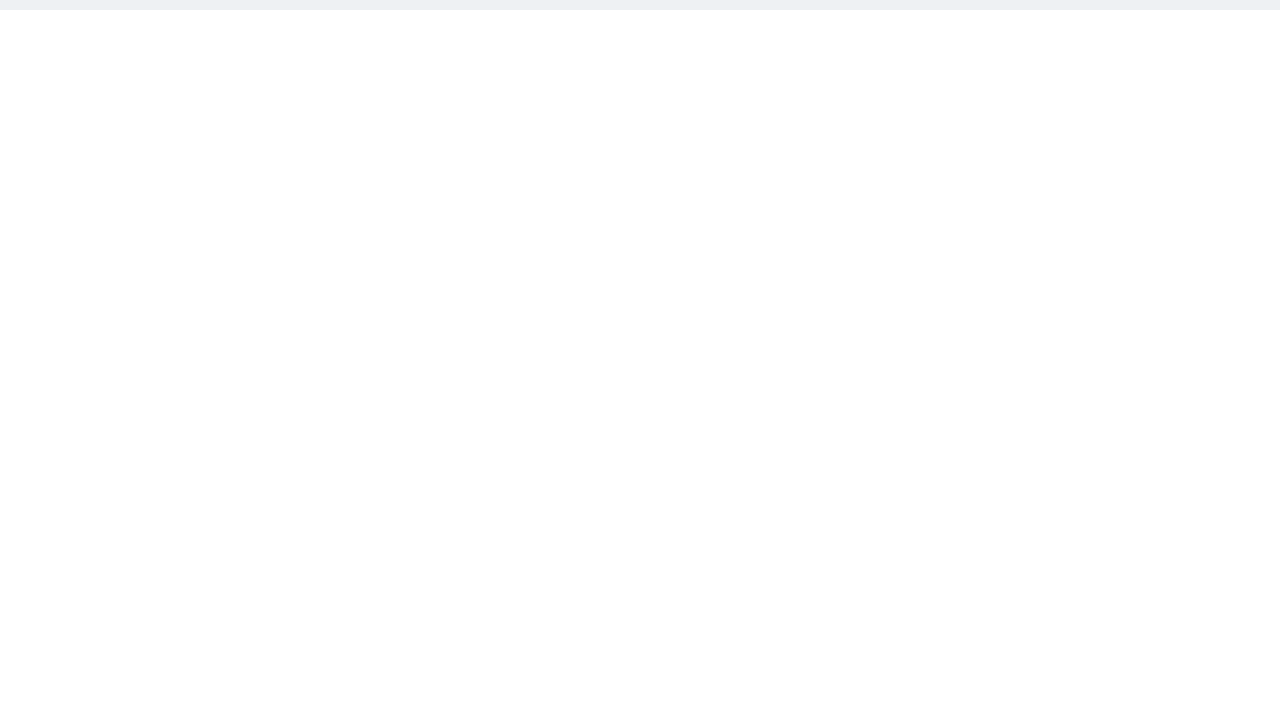
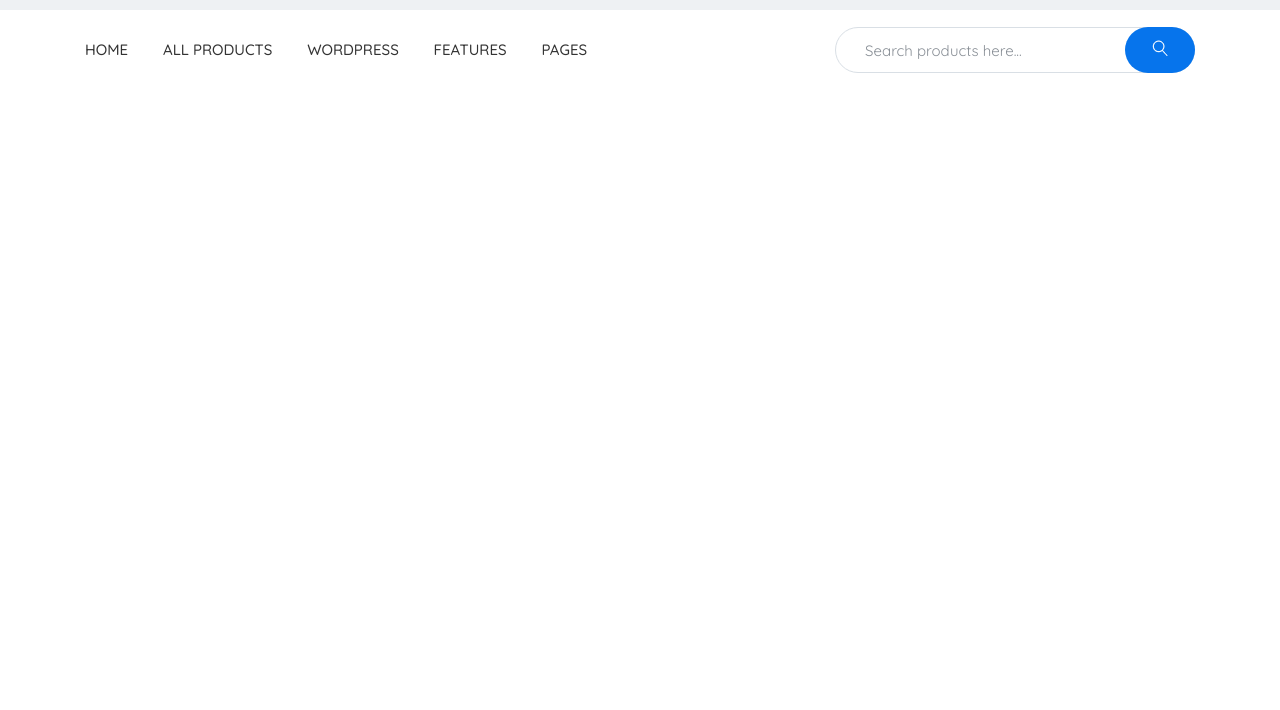
Before and after one commit to alexkobrin/MartPlace, a website: page app/index.html in a window 1280 px wide. Shown: the part 90-800 px from the top of the page. Drawn offline with nearby package versions, Linux system fonts and the light colour scheme; files that its build step writes are made by us from their sources.

Commit message:
added all header

```diff
--- a/app/index.html
+++ b/app/index.html
@@ -1,5 +1,6 @@
 <!DOCTYPE html>
 <html lang="en">
+
 <head>
     <meta charset="UTF-8">
     <meta name="viewport" content="width=device-width, initial-scale=1.0">
@@ -8,6 +9,7 @@
     <link rel="stylesheet" href="css/libs.min.css">
     <link rel="stylesheet" href="css/style.min.css">
 </head>
+
 <body>
     <header class="header">
         <div class="container">
@@ -20,14 +22,38 @@
                 <div class="header__btn">Become a Seller</div>
                 <div class="header__box">
                     <a class="header__notification" href="#"><img src="images/icons/alarm.png" alt=""></a>
-                <a class="header__message" href="#" ><img src="images/icons/envelope.png" alt=""> </a>
-                <a class="header__basket" href="#" ><img src="images/icons/cart.png" alt=""> </a>
+                    <a class="header__message" href="#"><img src="images/icons/envelope.png" alt=""> </a>
+                    <a class="header__basket" href="#"><img src="images/icons/cart.png" alt=""> </a>
                 </div>
                 <div class="header__account">
-                <a class="header__user-avatar " href="#"><img src="images/content/user__avatar.png.png" alt="user__avatar"></a>
+                    <a class="header__user-avatar " href="#"><img src="images/content/user__avatar.png.png"
+                            alt="user__avatar"></a>
                     <div class="header__user">
                         <a class="header__user-name" href="#">Taofiq Hakim </a>
                         <span>$20.45</span>
+                    </div>
+                </div>
+            </div>
+        </div>
+        <div class="header__down">
+            <div class="container">
+                <div class="header__inner">
+                <div class="header__menu">
+                    <nav class="menu">
+                        <ul class="menu__list">
+                            <li><a href="#">Home</a></li>
+                            <li><a href="#">All Products </a></li>
+                            <li><a href="#">Wordpress</a></li>
+                            <li><a href="#"> Features </a></li>
+                            <li><a href="#">Pages</a></li>
+                        </ul>
+                    </nav>
+                </div>
+                <div class="header__search">
+                    <form action="">
+                        <input type="text" placeholder=" Search products here..." required>
+                        <button type="submit"><img src="images/icons/search.png" alt="icon search"></button>
+                    </form>
                 </div>
             </div>
             </div>
@@ -38,4 +64,5 @@
     <script src="js/libs.min.js"></script>
     <script src="js/main.min.js"></script>
 </body>
+
 </html>
--- a/app/scss/_global.scss
+++ b/app/scss/_global.scss
@@ -8,6 +8,7 @@ html {
 *::after {
     box-sizing: inherit;
 }
+
 
  a {
      display: inline-block;
@@ -24,6 +25,9 @@ body{
     font-weight: 400;
     font-size: 14px;
 }
+input{
+    outline: none;
+}
 
  .container {
      max-width: 1140px;
--- a/app/scss/_vars.scss
+++ b/app/scss/_vars.scss
@@ -1 +1,3 @@
 $text :#333333;
+$input :#898f96;
+$blue:#0674ec;
--- a/app/scss/style.scss
+++ b/app/scss/style.scss
@@ -62,9 +62,9 @@
         }
         &__box {
                     min-width: 140px;
-                    margin-right: 52px;
+                    margin-right: 40px;
                     a + a {
-                        margin-left: 33px;
+                        margin-left: 31px;
                     }
                     img {
                         vertical-align: middle;
@@ -80,7 +80,6 @@
 
 }
 .header__user {
-
     font-size: 16px;
     font-weight: 500;
     line-height: 22px;
@@ -93,5 +92,67 @@
 
 }
 
+ .header__down{
+    background-color: #fff;
+ }
+.header__inner{
+    display: flex;
+    justify-content: space-between;
+    height: 80px;
+    align-items: center;
+}
+
+
+.menu__list {
+    li {
+        display: inline-block;
+        text-transform: uppercase;
+
+        &+li {
+            margin-left: 31px;
+        }
+    }
+
+    a {
+        color:$text;
+        font-size: 15px;
+        font-weight: 500;
+        line-height: 42px;
+    }
+}
+
+.header__search {
+
+position: relative;
+    input{
+        min-width: 360px;
+        height: 46px;
+        border-radius: 23px;
+        border: 1px solid #d9dfe5;
+        padding: 16px 25px;
+        font-size: 15px;
+        line-height: 30px;
+
+        &::placeholder{
+            color: $input;
+        }
+
+    }
+
+    button{
+        position: absolute;
+        right: 0;
+        width: 70px;
+        height: 46px;
+        border-radius: 23px;
+        background-color: $blue;
+        outline: none;
+        border: none;
+    }
+}
+
+
+
+
 
 // end header
```
Also changed, not shown: app/images/icons/search.png (added), app/images/icons/search.svg (added). Lines whose indentation alone changed are shown as unchanged.
